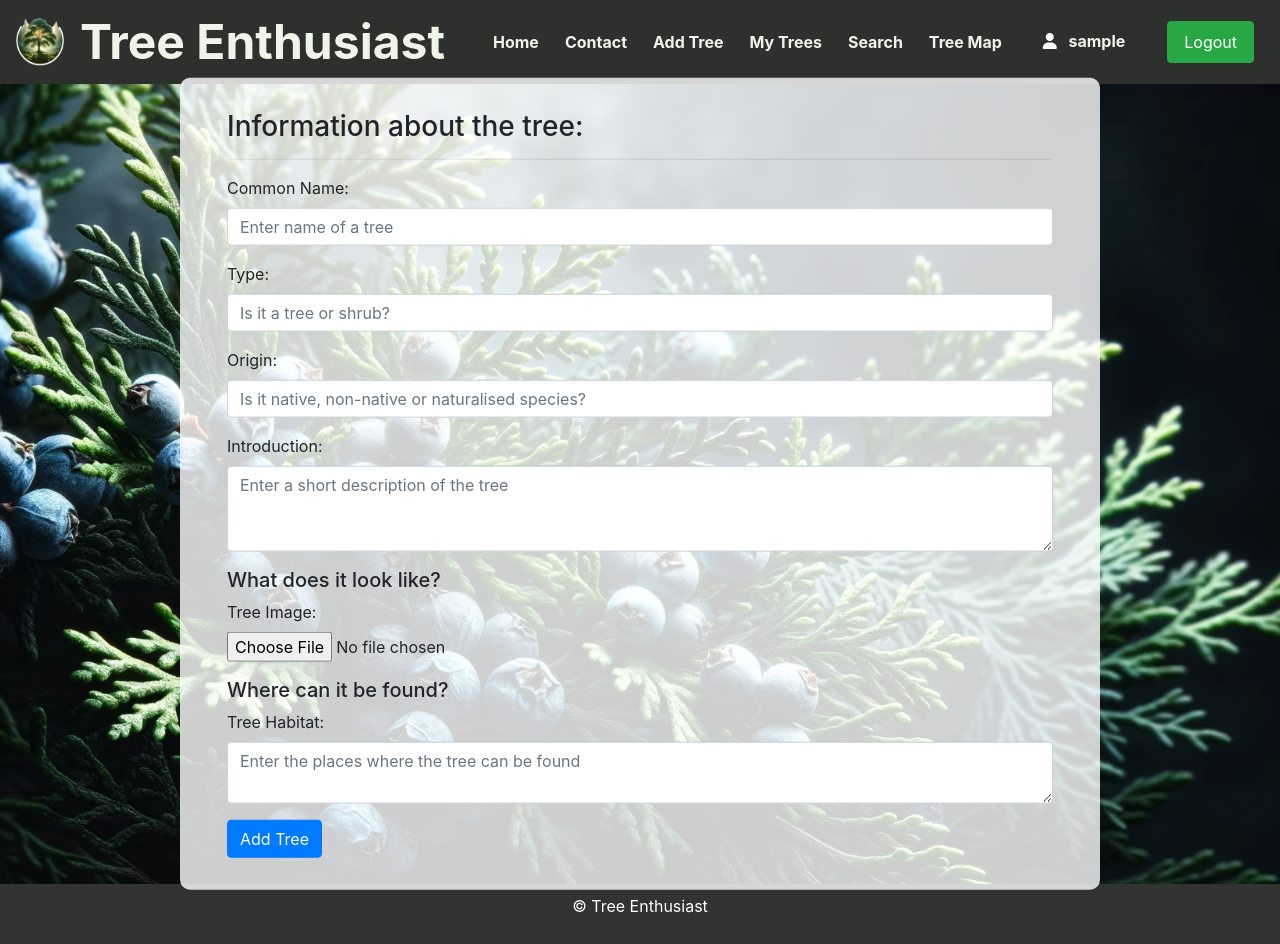
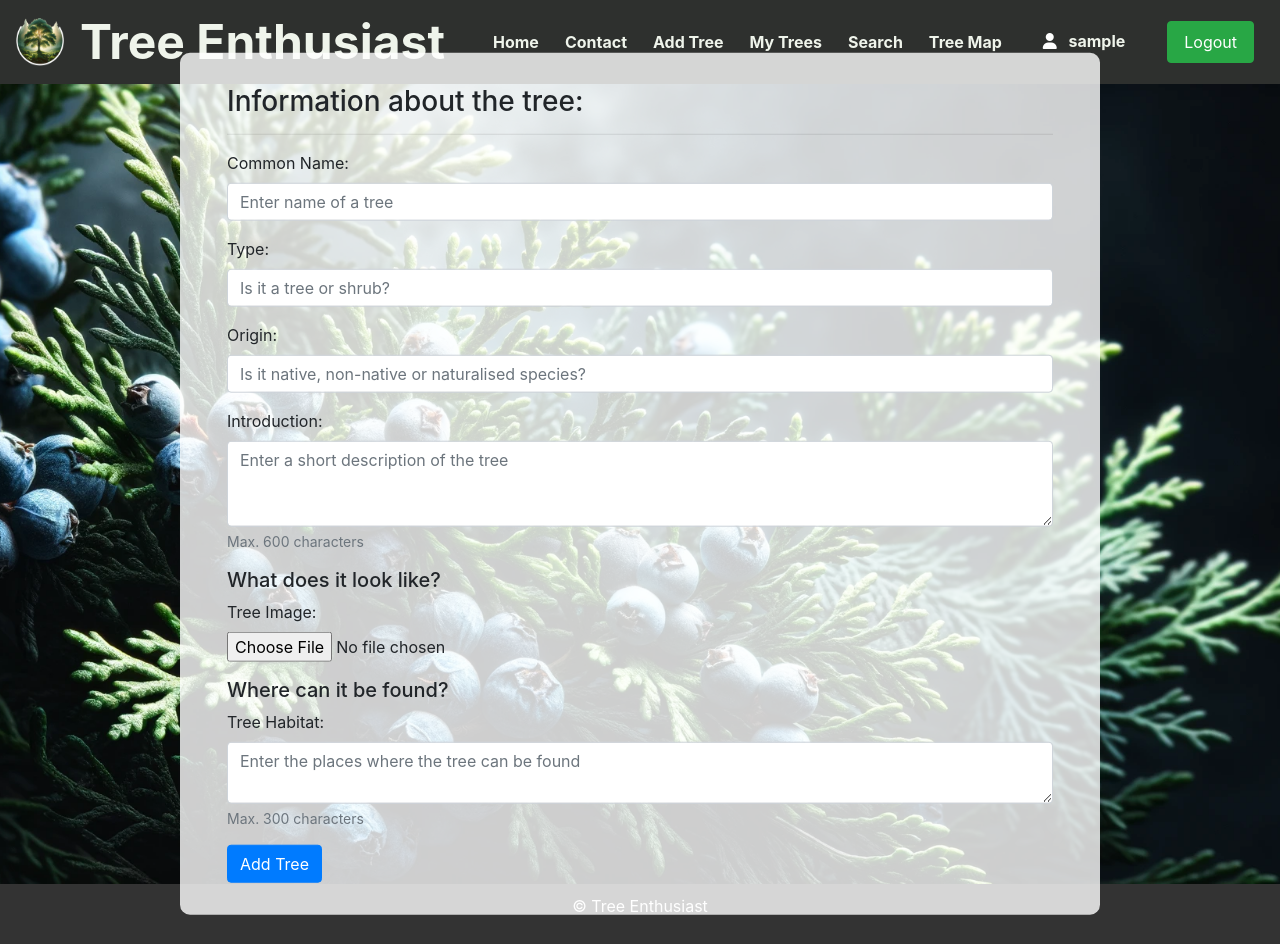
Before and after one commit to vica781/Tree-Enthusiast-vica781, a Django app: page /add_tree/ in a window 1280 px wide. Run offline with Django 3.2, Linux system fonts and the light colour scheme; the visitor is signed in with stand-in values (Sample User, id 1).

Commit message:
Fix: add error message to add_tree.html & resolve issue with redirection

```diff
--- a/tree_identification/forms.py
+++ b/tree_identification/forms.py
@@ -54,8 +54,6 @@ class ProfileUpdateForm(forms.ModelForm):
         cleaned_data = super().clean()
         return cleaned_data
 
-    # Create a Tree Model Form to add a tree
-
 
 class TreeForm(forms.ModelForm):
     class Meta:
--- a/tree_identification/models.py
+++ b/tree_identification/models.py
@@ -51,9 +51,9 @@ class Tree(models.Model):
     common_name = models.CharField(max_length=200, null=True, blank=True)
     tree_type = models.CharField(max_length=200, null=True, blank=True)
     origin = models.CharField(max_length=200, null=True, blank=True)
-    introduction = models.TextField(max_length=200, null=True, blank=True)
+    introduction = models.TextField(max_length=600, null=True, blank=True)
     tree_image = models.ImageField(upload_to="tree_images/")
-    tree_habitat = models.CharField(max_length=200, null=True, blank=True)
+    tree_habitat = models.CharField(max_length=300, null=True, blank=True)
     created_at = models.DateTimeField(auto_now_add=True)
     updated_at = models.DateTimeField(auto_now=True)
 
--- a/tree_identification/templates/add_tree.html
+++ b/tree_identification/templates/add_tree.html
@@ -68,9 +68,13 @@
                         class="form-control"
                         id="tree_description"
                         name="introduction"
+                        maxlength="200"
                         rows="3"
                         placeholder="Enter a short description of the tree"
                       ></textarea>
+                      <small class="form-text text-muted">
+                        Max. 600 characters
+                      </small>
                     </div>
                     <h5>What does it look like?</h5>
                     <div class="form-group">
@@ -89,9 +93,13 @@
                         class="form-control"
                         id="tree_habitat"
                         name="tree_habitat"
+                        maxlength="600"
                         rows="2"
                         placeholder="Enter the places where the tree can be found"
                       ></textarea>
+                      <small class="form-text text-muted">
+                        Max. 300 characters
+                      </small>
                     </div>
                     <button type="submit" class="btn btn-primary">
                       Add Tree
--- a/tree_identification/templates/tree_detail.html
+++ b/tree_identification/templates/tree_detail.html
@@ -4,7 +4,7 @@
   <div class="row no-gutters">
     <div class="col-12">
       <img
-        src="{% static 'assets/images/background_images/english_oak.webp' %}"
+        src="{% static 'assets/images/background_images/hydrangea.webp' %}"
         alt="Landing Image"
         class="img-fluid w-100"
         style="height: 100vh; object-fit: cover"
@@ -19,7 +19,7 @@
           <div class="col-lg-10 offset-lg-1 col-md-12">
             <div
               class="p-3"
-              style="background: rgba(255, 255, 255, 0.8); border-radius: 10px"
+              style="background: rgba(255, 255, 255, 0.9); border-radius: 10px"
             >
               <div class="container">
                 <h1>{{ tree.common_name }}</h1>
--- a/tree_identification/views.py
+++ b/tree_identification/views.py
@@ -19,6 +19,7 @@ from django.http import JsonResponse
 from .models import Tree
 from .forms import TreeForm
 from django.shortcuts import get_object_or_404
+import logging
 
 
 # from django.contrib.auth import get_user_model
@@ -195,16 +196,24 @@ def profile_delete(request):
 
 @login_required
 def add_tree(request):
+    logger = logging.getLogger(__name__)
+    logger.debug("Add tree view called")
     if request.method == "POST":
         form = TreeForm(request.POST, request.FILES)
         if form.is_valid():
             tree = form.save(commit=False)
             tree.user = request.user
             tree.save()
+            logger.debug(f"Tree saved: {tree}")
             messages.success(request, "Tree added successfully!")
-            return redirect("home")  # Redirect to home page
+            return redirect("home")
+        else:
+            logger.warning(f"Form invalid: {form.errors}")
+            # Consider adding a message here for form invalidity
+            messages.error(request, "There was an error with your submission.")
     else:
         form = TreeForm()
+
     return render(request, "add_tree.html", {"form": form})
 
 
```
Also changed, not shown: media/tree_images/fir_douglas-removebg-preview.png (added), media/tree_images/pine-removebg-preview_j4ly5pm.png (added), media/tree_images/poplar-removebg-preview_JgaLvwD.png (added), tree_identification/migrations/0011_alter_tree_introduction_alter_tree_tree_habitat.py (added), tree_identification/static/assets/images/background_images/hydrangea.webp (added), tree_identification/static/assets/js/script.js (line endings or trailing spaces).
